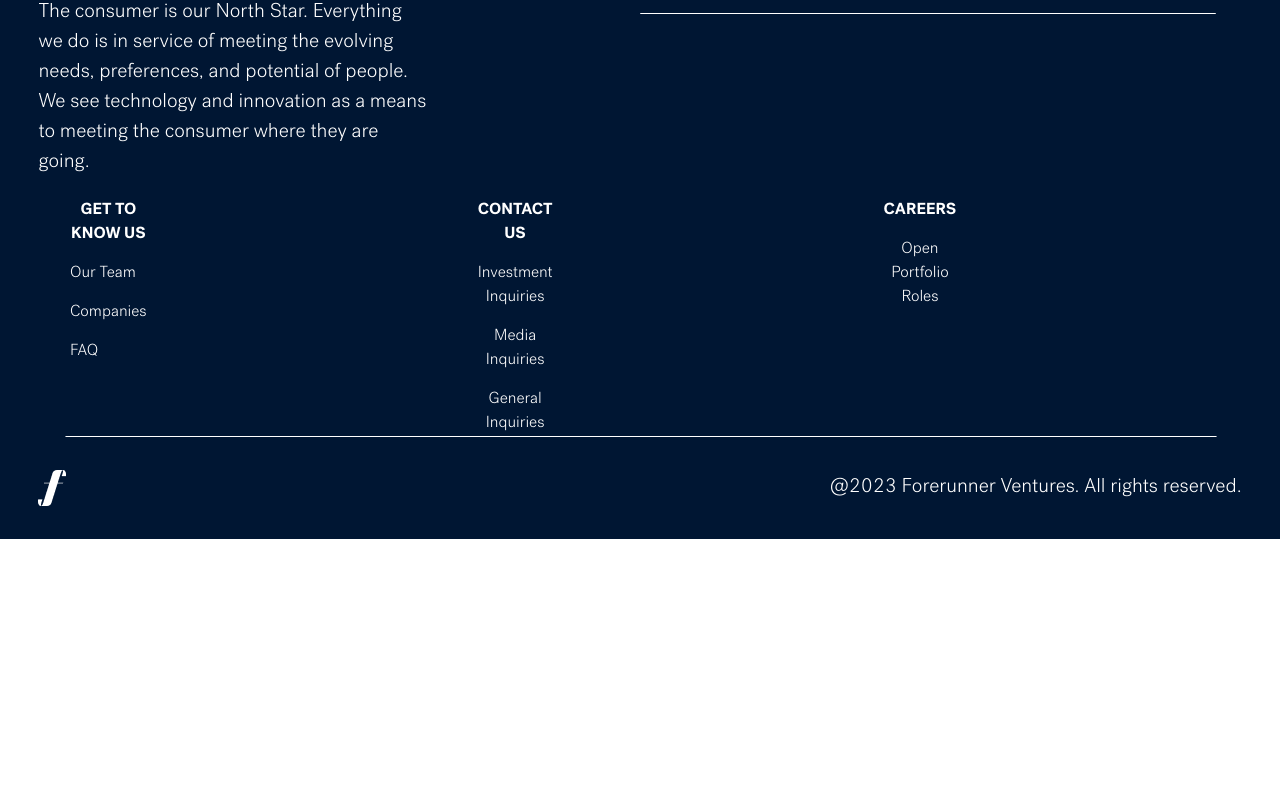
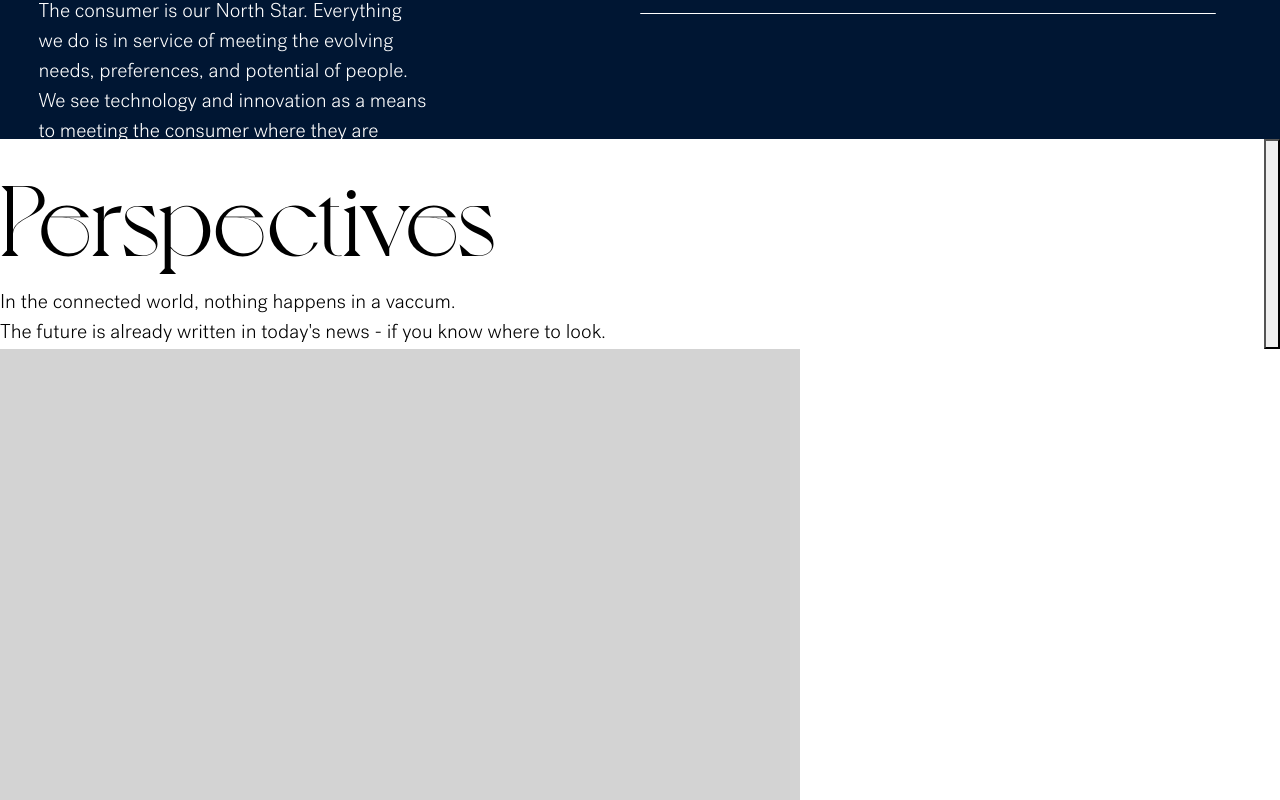
Before and after one commit to nikudon612/fr-poc, a React (Create React App) app: page / in a window 1280 px wide. Shown: the part 5100-5900 px from the top of the page. Before the commit the page ends 5639 px from the top, so only its background shows below. Built offline with nearby package versions, Linux system fonts and the light colour scheme.

Commit message:
perspectives begin

```diff
--- a/src/App.js
+++ b/src/App.js
@@ -9,6 +9,7 @@ import Loading from './Components/Loading'
 import NewLoading from './Components/NewLoading';
 import Advantage from './Components/Advantage';
 import Points from './Components/Points';
+import Persepctives from './Components/Persepctives';
 import Footer from './Components/Footer';
 
 
@@ -25,6 +26,7 @@ function App() {
       <Panel4 />
       <Advantage />
       <Points />
+      <Persepctives />
       <Footer />
     </div>
   );
--- a/src/Components/Persepctives.jsx
+++ b/src/Components/Persepctives.jsx
@@ -1,10 +1,22 @@
 import React from 'react'
+import '../Styles/Perspectives.css'
 
 function Persepctives() {
   return (
     <div className='perspectives'>
-        <div className='perspectives-top'></div>
-        <div className='perspectives-bottom'></div>
+        <div className='perspectives-top'>
+            <div className='pers-text'>
+                Perspectives
+                <div className='pers-sub'>In the connected world, nothing happens in a vaccum.
+                <br/>The future is already written in today's news - if you know where to look.</div>
+            </div>
+            <button className='pers-button'></button>
+        </div>
+        <div className='perspectives-bottom'>
+            <div>
+
+            </div>
+        </div>
     </div>
   )
 }
--- a/src/Components/Points.jsx
+++ b/src/Components/Points.jsx
@@ -18,7 +18,7 @@ function Points() {
         <div className='points-middle-text left-margin'>
 
                 <div className='points-text-title'>Thesis-driven</div>
-                <div className='points-text-sub'>We leverage our research to uncover outsized business prospects and invest in the teams best positioned to meet them, including category-drefining companies liek Faire, Chime, Glossier, Hims&Hers, OURA, The Farmer's Dog, and more.</div>
+                <div className='points-text-sub'>We leverage our research to uncover outsized business prospects and invest in the teams best positioned to meet them, including category-drefining companies like Faire, Chime, Glossier, Hims&Hers, OURA, The Farmer's Dog, and more.</div>
             </div>
         </div>
         <div className='points-bottom'>
--- a/src/Styles/Footer.css
+++ b/src/Styles/Footer.css
@@ -51,7 +51,7 @@
     font-family: post grotesk light;
 }
 .footer-line {
-    width: 90%;
+    width: 94%;
     margin-left: 65px;
     margin-right: 65px;
 }
--- a/src/Styles/Perspectives.css
+++ b/src/Styles/Perspectives.css
@@ -1 +1,33 @@
-.perspectives {}
+.perspectives {
+    height: 90vh;
+    width: 100vw;
+    background-color: #ffffff;
+    color: black;
+    display: flex;
+    flex-direction: column;
+}
+.perspectives-top {
+    display: flex;
+    flex-direction: row;
+    justify-content: space-between;
+}
+.pers-text {
+    display: flex;
+    flex-direction: column;
+    align-items: flex-start;
+    font-family: voyage;
+    font-size: 100px;
+    text-align: left;
+}
+.pers-sub {
+    font-family: post grotesk light;
+    font-size: 20px;
+    font-weight: 200;
+    /* width: 65%; */
+}
+.pers-button {}
+.perspectives-bottom {
+    height: 60vh;
+    width: 100vh;
+    background-color: lightgray;
+}
```
